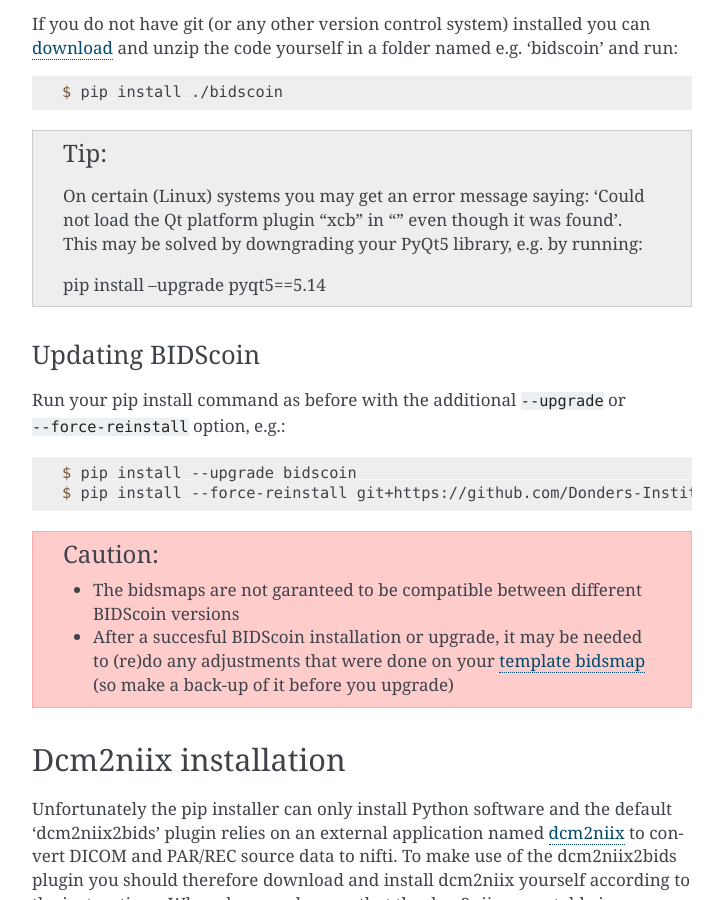
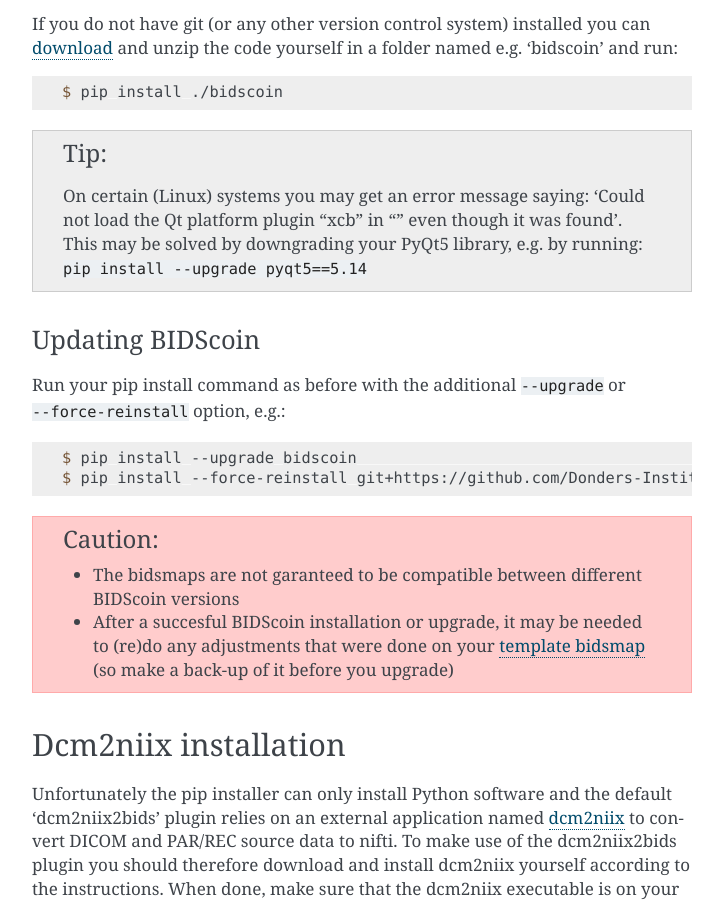
Before and after one commit to Donders-Institute/bidscoin, a Sphinx documentation site: the page built from docs/installation.rst, in a window 1280 px wide and 900 px high, scrolled down 773 px. Shown: the whole window, without its empty margins (388-1111 px from the left). Built offline with Sphinx 7.4.7, drawn with Linux system fonts in a browser that asks for light colours.

Commit message:
Minor tweaks

```diff
--- a/docs/installation.rst
+++ b/docs/installation.rst
@@ -33,9 +33,7 @@
    $ pip install ./bidscoin
 
 .. tip::
-   On certain (Linux) systems you may get an error message saying: 'Could not load the Qt platform plugin "xcb" in "" even though it was found'. This may be solved by downgrading your PyQt5 library, e.g. by running:
-
-   pip install --upgrade pyqt5==5.14
+   On certain (Linux) systems you may get an error message saying: 'Could not load the Qt platform plugin "xcb" in "" even though it was found'. This may be solved by downgrading your PyQt5 library, e.g. by running: ``pip install --upgrade pyqt5==5.14``
 
 Updating BIDScoin
 ^^^^^^^^^^^^^^^^^
```
Also changed, not shown: 2 other files.
